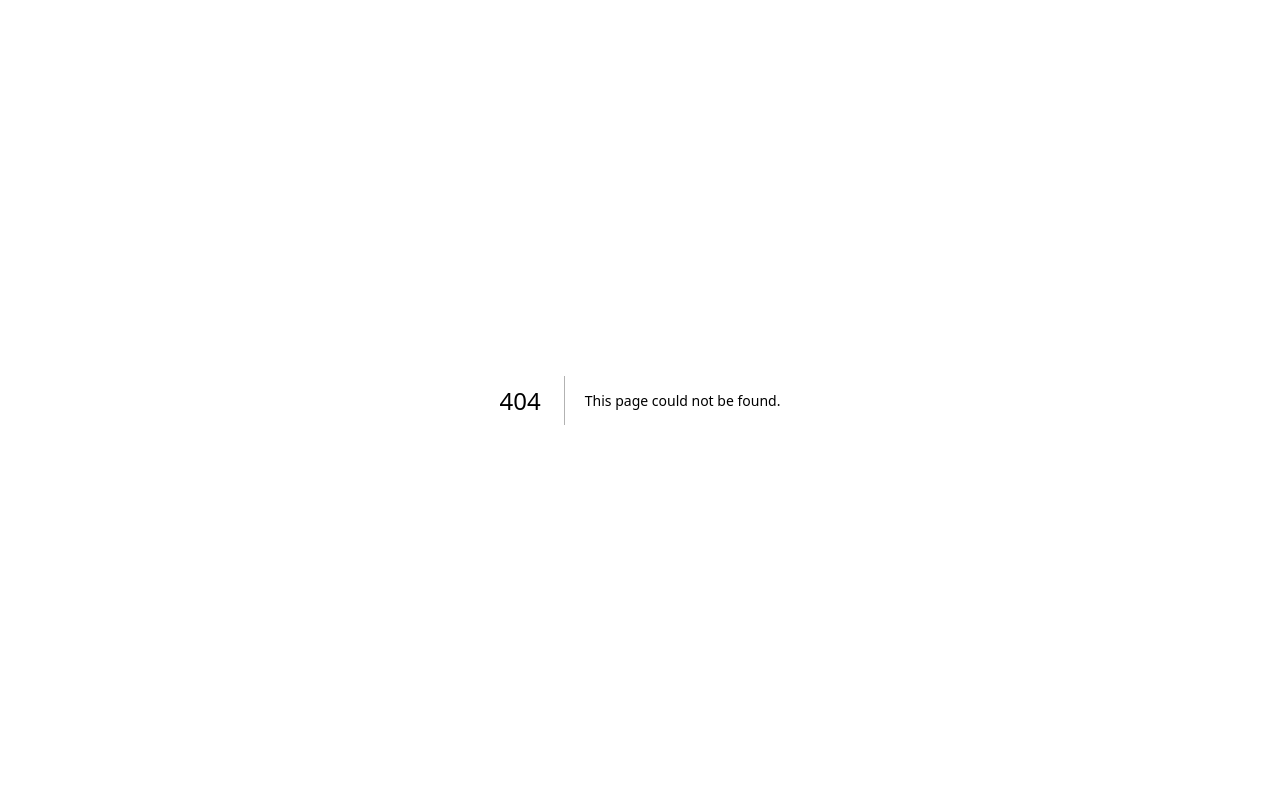
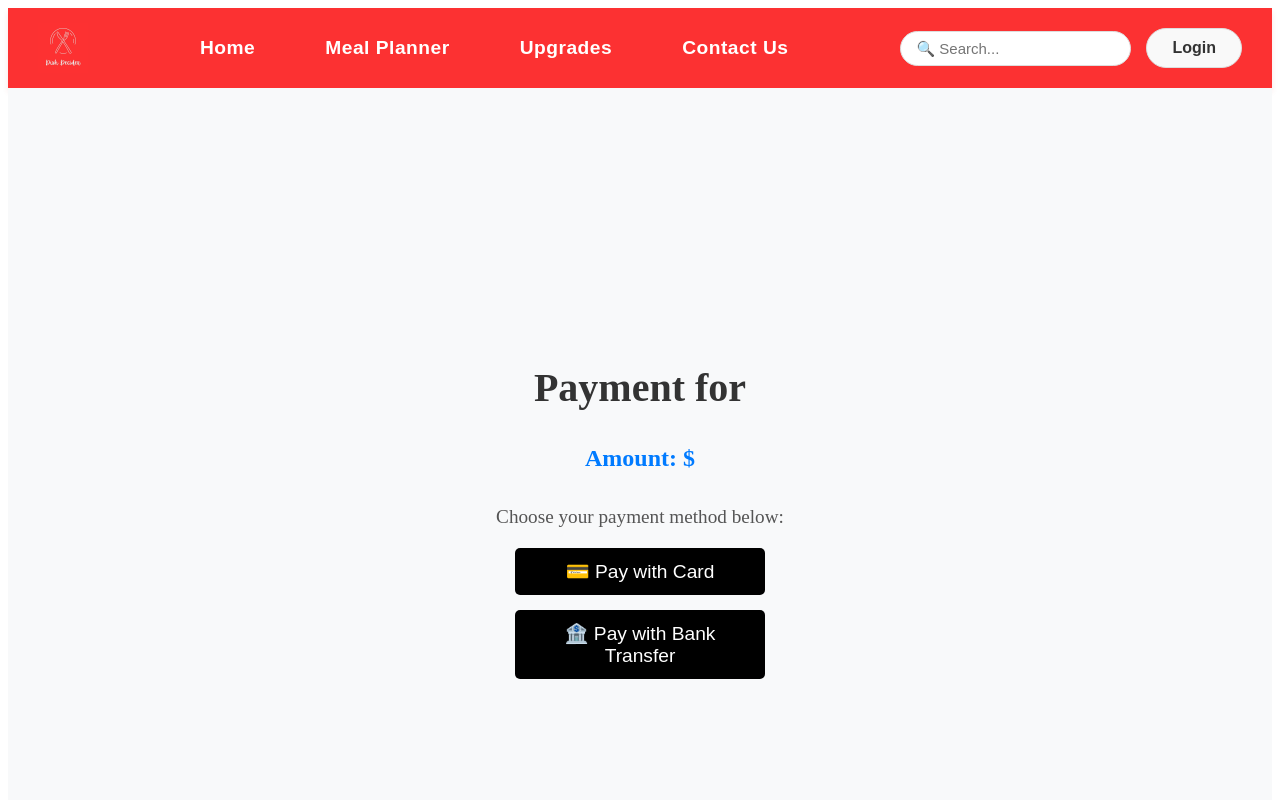
Before and after one commit to Thulakshi23/DishDecider, a Next.js app: page /payment in a window 1280 px wide. Before the commit this address had no page. Shown: the top 800 px of the page. Built offline with nearby package versions, Linux system fonts and the light colour scheme.

Commit message:
create payment page

```diff
--- a/components/ContactUs/contact.tsx
+++ b/components/ContactUs/contact.tsx
@@ -14,7 +14,7 @@ const ContactUs: React.FC = () => {
     event.preventDefault();
 
     if (!name || !email || !phone) {
-      toast.error("All fields are required ❌");
+      toast.error("All fields are required ");
       return;
     }
 
@@ -34,7 +34,7 @@ const ContactUs: React.FC = () => {
         toast.error("Failed to send message. Please try again later. ❌");
       }
     } catch (error) {
-      toast.error("An error occurred. Please try again later. ❌");
+      toast.error("An error occurred. Please try again later. ");
     }
   };
 
--- a/components/Navbar/navbar.tsx
+++ b/components/Navbar/navbar.tsx
@@ -1,20 +1,20 @@
 "use client"; // Ensure this component is a client component
 
-import Link from 'next/link';
-import Image from 'next/image';
-import './navbar.css'; // Import the CSS file
-import logo from '../../public/favicon.png'; // Correct logo path
-import React, { useState, useEffect } from 'react'; // Import useState and useEffect for state management
+import Link from "next/link";
+import Image from "next/image";
+import "./navbar.css"; // Import the CSS file
+import logo from "../../public/favicon.png"; // Correct logo path
+import React, { useState, useEffect } from "react"; // Import useState and useEffect for state management
 
 const Navbar: React.FC = () => {
   const [isLoggedIn, setIsLoggedIn] = useState(false); // State for login status
-  const [username, setUsername] = useState(''); // State for storing the username
-  const [firstLetter, setFirstLetter] = useState(''); // State for storing the first letter of the email
+  const [username, setUsername] = useState(""); // State for storing the username
+  const [firstLetter, setFirstLetter] = useState(""); // State for storing the first letter of the email
 
   useEffect(() => {
     // Check if user is logged in by fetching from localStorage
-    const storedUsername = localStorage.getItem('username');
-    const storedEmail = localStorage.getItem('email'); // Fetch email from localStorage
+    const storedUsername = localStorage.getItem("username");
+    const storedEmail = localStorage.getItem("email"); // Fetch email from localStorage
 
     if (storedUsername && storedEmail) {
       setUsername(storedUsername);
@@ -26,17 +26,20 @@ const Navbar: React.FC = () => {
   // Function to handle logout
   const handleLogout = () => {
     setIsLoggedIn(false); // Reset login status
-    setUsername(''); // Clear the username
-    setFirstLetter(''); // Clear the first letter
-    localStorage.removeItem('username'); // Remove username from localStorage
-    localStorage.removeItem('email'); // Remove email from localStorage
+    setUsername(""); // Clear the username
+    setFirstLetter(""); // Clear the first letter
+    localStorage.removeItem("username"); // Remove username from localStorage
+    localStorage.removeItem("email"); // Remove email from localStorage
   };
 
   return (
     <div className="navbar">
+      {/* Logo Section */}
       <div className="logo">
         <Image src={logo} alt="Dish Decider Logo" className="logo-image" width={50} height={50} />
       </div>
+
+      {/* Navigation Links */}
       <nav>
         <ul className="nav-links">
           <li>
@@ -46,15 +49,20 @@ const Navbar: React.FC = () => {
             <Link href="/mealplanner" className="nav-link">Meal Planner</Link>
           </li>
           <li>
+            <Link href="/upgrade" className="nav-link">Upgrades</Link> {/* Added Upgrades Link */}
+          </li>
+          <li>
             <Link href="/contactUs" className="nav-link">Contact Us</Link>
           </li>
         </ul>
       </nav>
+
+      {/* Search and Login/Profile Section */}
       <div className="search-login">
         <input type="text" className="search-bar" placeholder="🔍 Search..." />
         {isLoggedIn ? (
           <div className="profile-container" onClick={handleLogout}>
-            <div className="profile-icon">{firstLetter}</div> {/* Display first letter of the email */}
+            <div className="profile-icon">{firstLetter}</div> {/* Display first letter of email */}
           </div>
         ) : (
           <Link href="/login" className="login-link">Login</Link>
--- /dev/null
+++ b/components/Payment/payment.css
@@ -0,0 +1,52 @@
+/* Paid Method Page Styles */
+.paid-container {
+  min-height: 100vh;
+  display: flex;
+  flex-direction: column;
+  align-items: center;
+  justify-content: center;
+  background-color: #f8f9fa;
+  padding: 20px;
+}
+
+.paid-title {
+  font-size: 2.5rem;
+  font-weight: bold;
+  color: #333;
+  margin-bottom: 10px;
+}
+
+.paid-price {
+  font-size: 1.5rem;
+  font-weight: bold;
+  color: #007bff;
+  margin-bottom: 15px;
+}
+
+.paid-description {
+  font-size: 1.2rem;
+  color: #555;
+  margin-bottom: 20px;
+}
+
+.payment-options {
+  display: flex;
+  flex-direction: column;
+  gap: 15px;
+}
+
+.payment-button {
+  width: 250px;
+  padding: 12px;
+  font-size: 1.2rem;
+  color: white;
+  background-color: black;
+  border: none;
+  border-radius: 5px;
+  cursor: pointer;
+  transition: background 0.3s ease;
+}
+
+.payment-button:hover {
+  background-color: #333;
+}
--- /dev/null
+++ b/components/Payment/payment.tsx
@@ -0,0 +1,53 @@
+"use client";
+
+import React, { useState } from "react";
+import { useSearchParams } from "next/navigation";
+import "./payment.css"; // Import CSS file
+
+const Paid: React.FC = () => {
+  const searchParams = useSearchParams();
+  const plan = searchParams ? searchParams.get("plan") : "Basic Plan"; // Default to Basic Plan
+  const price = searchParams ? searchParams.get("price") : "0"; // Default price
+  const [selectedMethod, setSelectedMethod] = useState<string | null>(null);
+
+  return (
+    <div className="paid-container">
+      <h1 className="paid-title">Payment for {plan}</h1>
+      <p className="paid-price">Amount: ${price}</p>
+      <p className="paid-description">Choose your payment method below:</p>
+
+      <div className="payment-options">
+        <button className="payment-button" onClick={() => setSelectedMethod("card")}>
+          💳 Pay with Card
+        </button>
+        <button className="payment-button" onClick={() => setSelectedMethod("bank")}>
+          🏦 Pay with Bank Transfer
+        </button>
+      </div>
+
+      {selectedMethod === "card" && (
+        <div className="payment-details">
+          <h2>💳 Card Payment</h2>
+          <p>Enter your card details to proceed with the payment.</p>
+          <input type="text" placeholder="Card Number" />
+          <input type="text" placeholder="CVC" />
+          <input type="text" placeholder="Card Holder Name" />
+          <button className="confirm-button">Confirm Payment</button>
+        </div>
+      )}
+
+      {selectedMethod === "bank" && (
+        <div className="payment-details">
+          <h2>🏦 Bank Transfer</h2>
+          <p>Use the following details to complete your bank transfer:</p>
+          <p><strong>Account Name:</strong> Dish Decider Inc.</p>
+          <p><strong>Account Number:</strong> 123456789</p>
+          <p><strong>Bank Name:</strong> ABC Bank</p>
+          <button className="confirm-button">I have transferred</button>
+        </div>
+      )}
+    </div>
+  );
+};
+
+export default Paid;
--- a/src/app/api/models/login.ts
+++ b/src/app/api/models/login.ts
@@ -1,5 +1,5 @@
 import type { NextApiRequest, NextApiResponse } from "next";
-import User from "../models/User"; // Adjust the path based on your project structure
+import User from "./User"; // Adjust the path based on your project structure
 import bcrypt from "bcrypt";
 import jwt from "jsonwebtoken"; // Import JWT for token generation
 
--- /dev/null
+++ b/src/pages/payment/index.tsx
@@ -0,0 +1,15 @@
+import Navbar from '../../../components/Navbar/navbar';
+import Payment from '../../../components/Payment/payment';
+import Footer from '../../../components/Footer/footer';
+
+const PaymentPage: React.FC = () => {
+  return (
+    <div>
+      <Navbar />
+      <Payment />
+      <Footer />
+    </div>
+  );
+};
+
+export default PaymentPage;
```
Also changed, not shown: components/Upgrade/upgrade.css (added, +111 -0 lines), components/Upgrade/upgrade.tsx (added, +39 -0 lines), src/pages/upgrade/index.tsx (added, +15 -0 lines).
